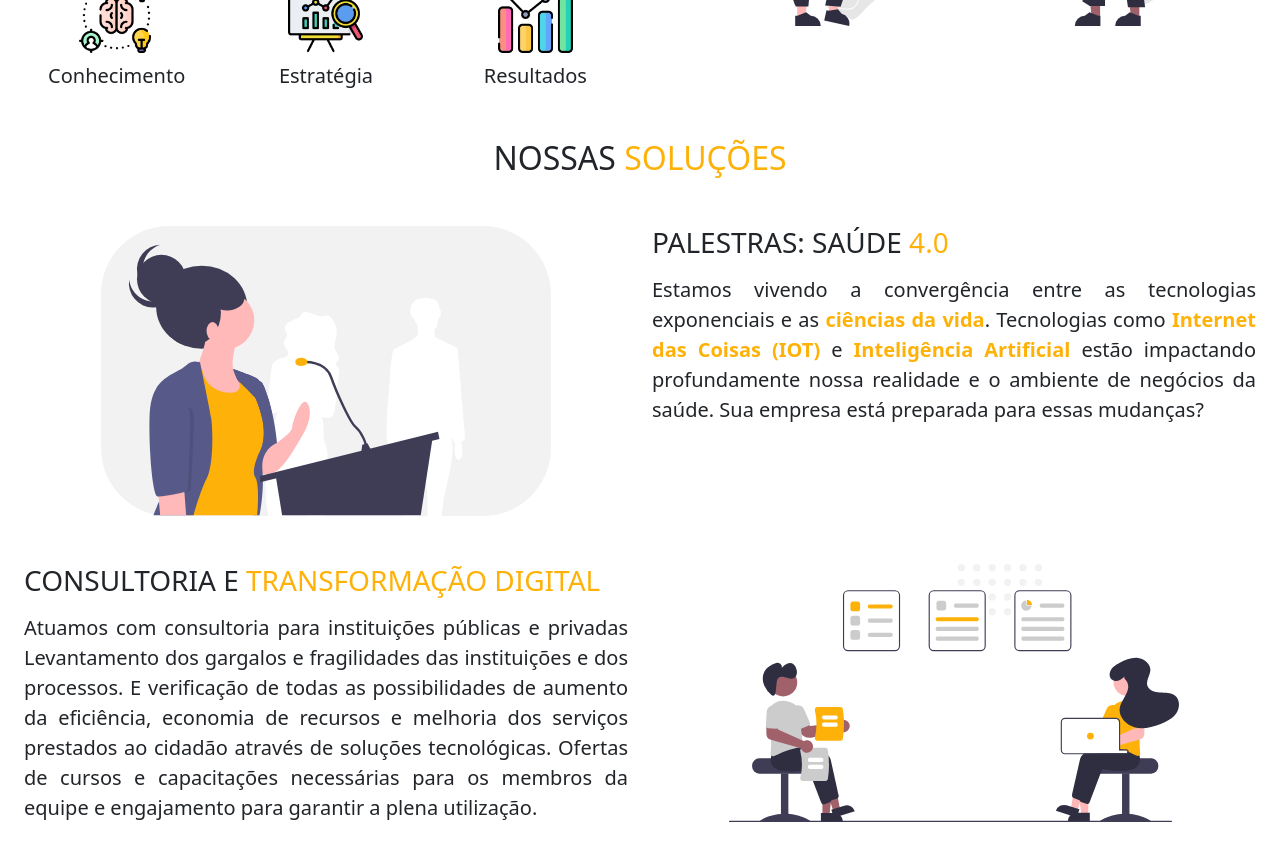
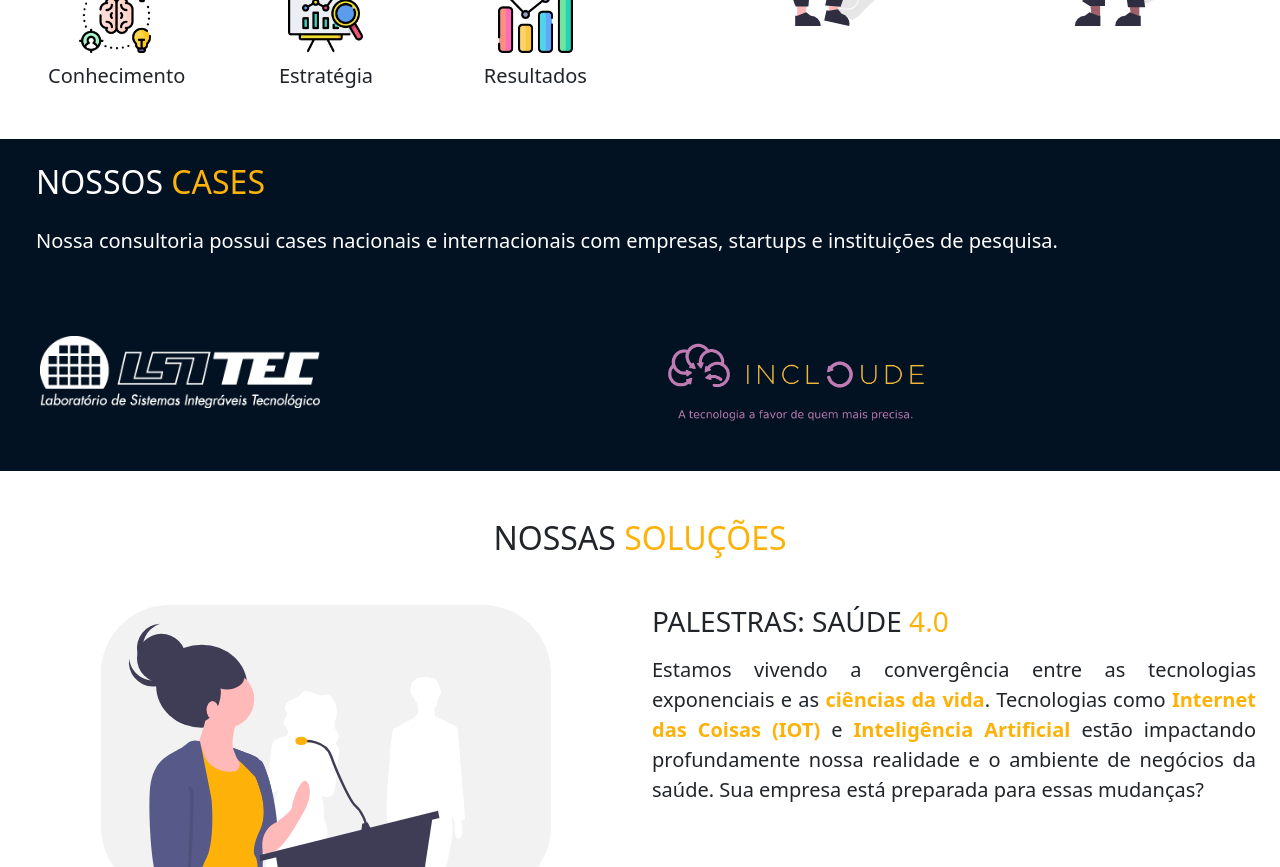
Before and after one commit to zNexTage/bioempreende, a React (Create React App) app: page / in a window 1280 px wide. Shown: the part 1160-2027 px from the top of the page. Built offline with nearby package versions, Linux system fonts and the light colour scheme.

Commit message:
create and add our-cases section

```diff
--- a/src/App.jsx
+++ b/src/App.jsx
@@ -3,6 +3,7 @@ import AboutUs from "./components/sections/about-us";
 import CountsInfo from "./components/sections/counts-info";
 import OurSolutions from "./components/sections/our-solutions";
 import Footer from "./components/footer";
+import OurCases from "./components/sections/our-cases";
 
 
 function App() {
@@ -11,6 +12,7 @@ function App() {
       <Header />
       <CountsInfo />
       <AboutUs />
+      <OurCases />
       <OurSolutions />
       <Footer />
     </main>
--- /dev/null
+++ b/src/components/sections/our-cases/index.jsx
@@ -0,0 +1,3 @@
+import OurCases from "./our-cases";
+
+export default OurCases;
--- /dev/null
+++ b/src/components/sections/our-cases/our-cases.jsx
@@ -0,0 +1,47 @@
+import { Col, Container, Row } from "react-bootstrap";
+import LsiTecImg from "../../../assets/icons/lsitec.png";
+import IncloudeImg from "../../../assets/icons/incloude.png";
+import style from "./our-cases.module.css";
+
+const OurCases = () => {
+    return (
+        <section className="bg-bio-dark-blue p-4 text-white my-4">
+            <Container fluid>
+                <h2 className="text-uppercase mb-4">
+                    Nossos <span className="text-bio-yellow">cases</span>
+                </h2>
+                <Row>
+                    <Col xl={12}>
+                        <p className="lead text-justify">
+                            Nossa consultoria possui cases nacionais e internacionais com empresas, startups e instituições de pesquisa.
+                        </p>
+                    </Col>
+                    <Col xl={12} className="mt-5">
+                        <Row>
+                            <Col
+                                className="p-3"
+                                sm={12}
+                                md={6}
+                                xl={6}>
+                                <img
+                                    className={`${style.OurCasesImage} w-100`}
+                                    src={LsiTecImg} />
+                            </Col>
+                            <Col
+                                className="p-3"
+                                sm={12}
+                                md={6}
+                                xl={6}>
+                                <img
+                                    className={`${style.OurCasesImage} w-100`}
+                                    src={IncloudeImg} />
+                            </Col>
+                        </Row>
+                    </Col>
+                </Row>
+            </Container>
+        </section>
+    )
+}
+
+export default OurCases;
--- /dev/null
+++ b/src/components/sections/our-cases/our-cases.module.css
@@ -0,0 +1,3 @@
+.OurCasesImage {
+    max-width: 280px;
+}
```
Also changed, not shown: src/assets/icons/incloude.png (added), src/assets/icons/lsitec.png (added).
